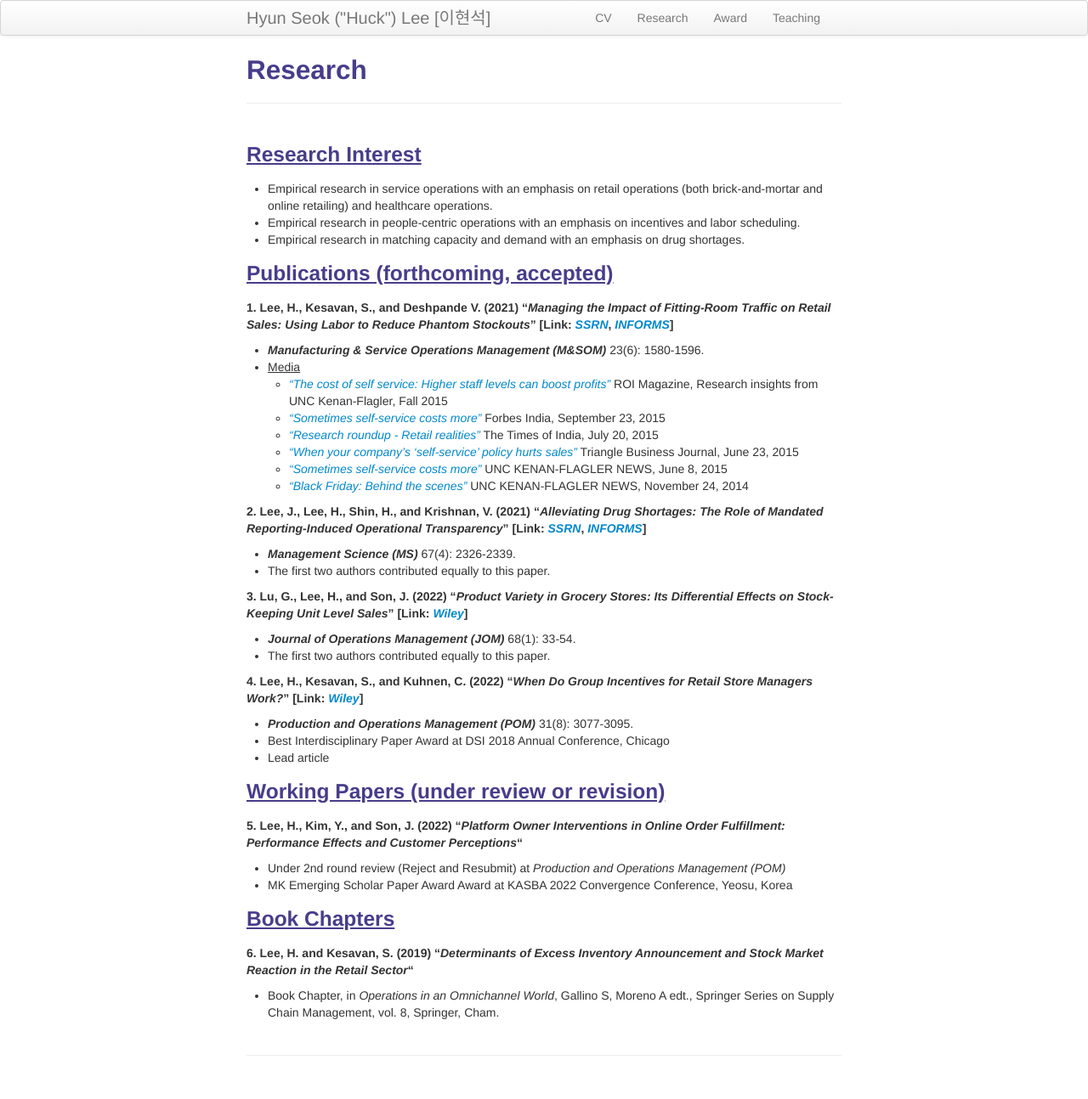
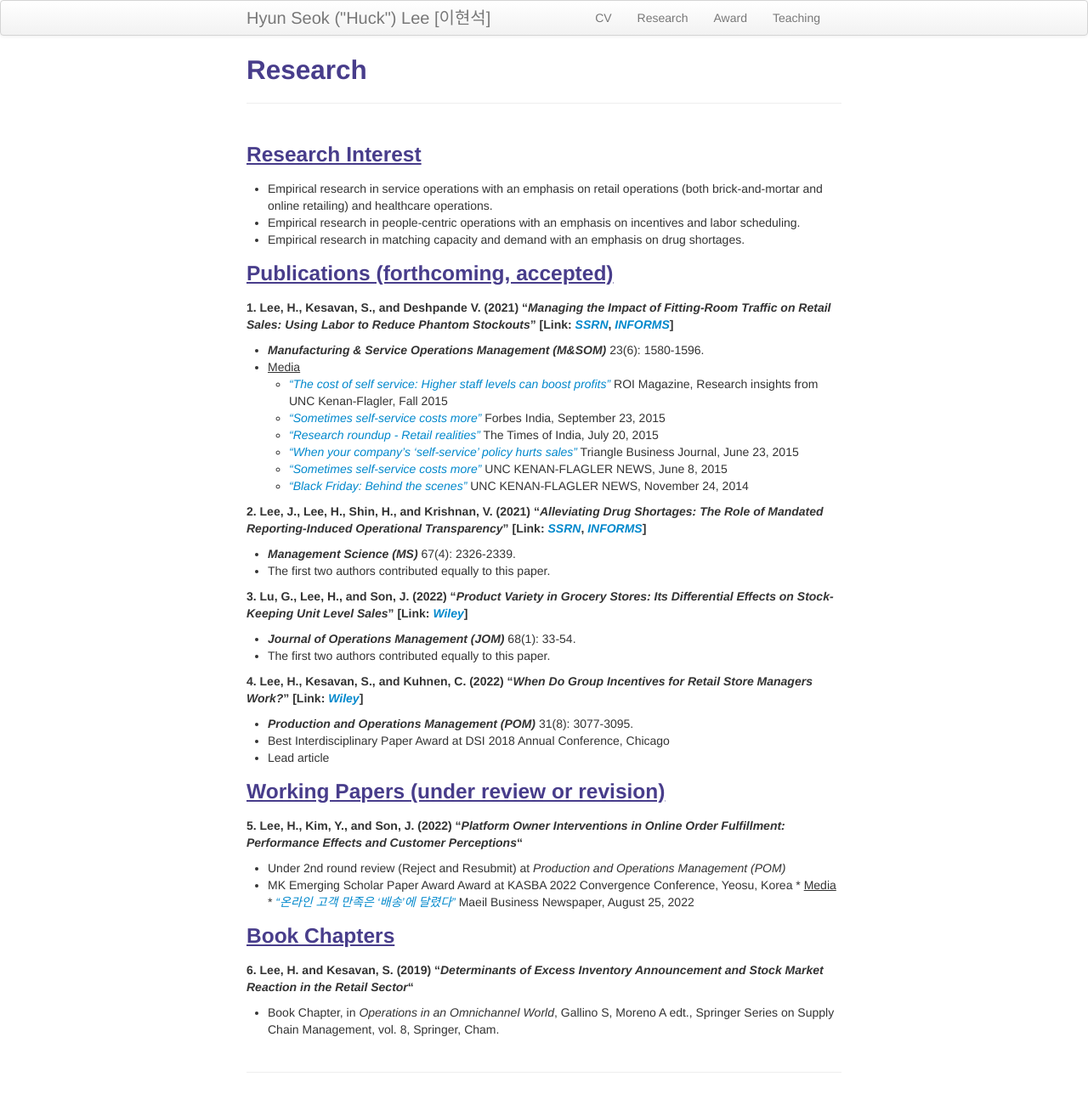
Before and after one commit to lordya2/lordya2.github.io, a Jekyll site: the page built from pages/research.md, in a window 1280 px wide. Shown: the whole page at 85% size. Built offline with Jekyll 4.4.1, drawn with Linux system fonts in a browser that asks for light colours.

Commit message:
Update research.md

```diff
--- a/pages/research.md
+++ b/pages/research.md
@@ -38,6 +38,8 @@ description: Hyun Seok ("Huck") Lee's Research
 **5. Lee, H., Kim, Y., and Son, J. (2022) "*Platform Owner Interventions in Online Order Fulfillment: Performance Effects and Customer Perceptions*"**
    * Under 2nd round review (Reject and Resubmit) at *Production and Operations Management (POM)*
    * MK Emerging Scholar Paper Award Award at KASBA 2022 Convergence Conference, Yeosu, Korea
+    * <u>Media</u>
+    * [*"온라인 고객 만족은 '배송'에 달렸다"*](https://www.mk.co.kr/news/business/view/2022/08/750469/) Maeil Business Newspaper, August 25, 2022
 
 
 
```
